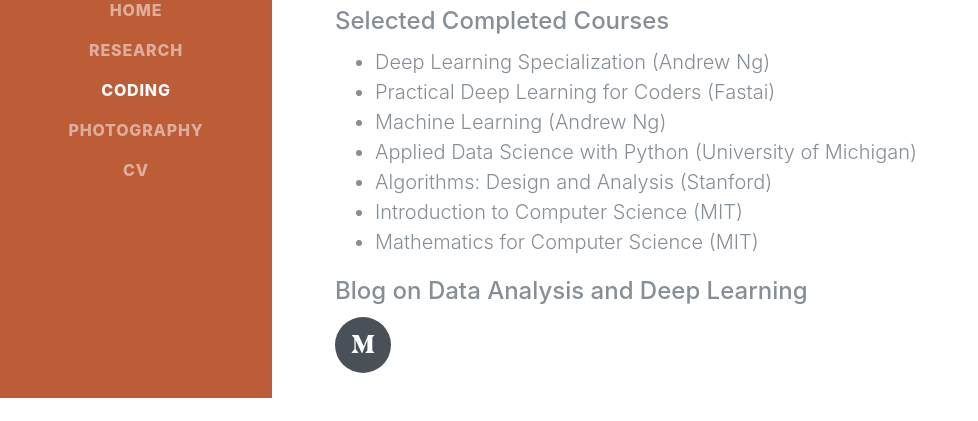
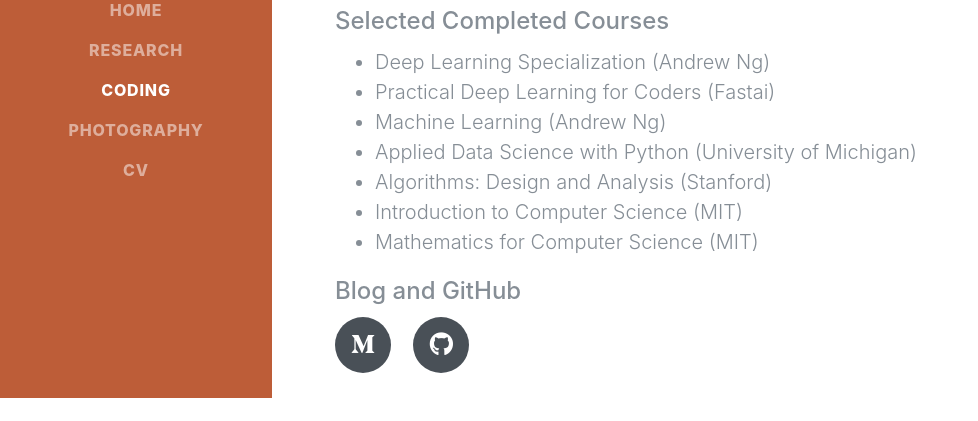
Before and after one commit to naity/mywebsite_v2, a Django app: page /coding/ in a window 1280 px wide. Shown: the part 402-823 px from the top of the page, without its empty margins (0-978 px from the left). Run offline with Django 3.2, Linux system fonts and the light colour scheme; some libraries are stand-ins or nearby versions; some web fonts are replaced.

Commit message:
templates updated

```diff
--- a/coding/templates/coding/index.html
+++ b/coding/templates/coding/index.html
@@ -1,7 +1,7 @@
 {% extends "base.html" %}
 {% load staticfiles %}
 
-{% block title %}Immunologist, Programmer and Photographer{% endblock %}
+{% block title %}Coding{% endblock %}
 
 {% block block_nav %}
   <li class="nav-item">
@@ -83,11 +83,15 @@
       </li>
     </ul>
 
-    <div class="subheading mb-2">Blog on Data Analysis and Deep Learning</div>
-    <div class="social-icons">
+    <div class="subheading mb-2">Blog and GitHub</div>
+    <div class="social-icons subheading">
       <a href="https://medium.com/@yuan_tian" target="_blank">
         <i class="fab fa-medium-m" title="Blog"></i>
       </a>
+      <a href="https://github.com/naity" target="_blank">
+        <i class="fab fa-github" title="GitHub"></i>
+      </a>
     </div>
+
   </div>
 {% endblock %}
--- a/home/templates/home/index.html
+++ b/home/templates/home/index.html
@@ -31,6 +31,9 @@
       <a href="https://www.linkedin.com/in/ytianimmune/" target="_blank">
         <i class="fab fa-linkedin-in" title="LinkedIn"></i>
       </a>
+      <a href="https://scholar.google.com/citations?user=e_Idg1cAAAAJ&hl=en" target="_blank">
+        <i class="ai ai-google-scholar-square" title="Google Scholar"></i>
+      </a>
       <a href="https://medium.com/@yuan_tian" target="_blank">
         <i class="fab fa-medium-m" title="Medium"></i>
       </a>
--- a/templates/base.html
+++ b/templates/base.html
@@ -21,7 +21,7 @@
     <link href="https://fonts.googleapis.com/css?family=Saira+Extra+Condensed:500,700" rel="stylesheet">
     <link href="https://fonts.googleapis.com/css?family=Muli:400,400i,800,800i" rel="stylesheet">
     <link rel="stylesheet" href="https://use.fontawesome.com/releases/v5.5.0/css/all.css" integrity="sha384-B4dIYHKNBt8Bc12p+WXckhzcICo0wtJAoU8YZTY5qE0Id1GSseTk6S+L3BlXeVIU" crossorigin="anonymous">
-
+    <link rel="stylesheet" href="https://cdn.rawgit.com/jpswalsh/academicons/master/css/academicons.min.css">
     <!-- Custom styles for this template -->
     <link href="{% static 'css/resume.min.css' %}" rel="stylesheet">
     {% block block_head %}{% endblock %}
```
